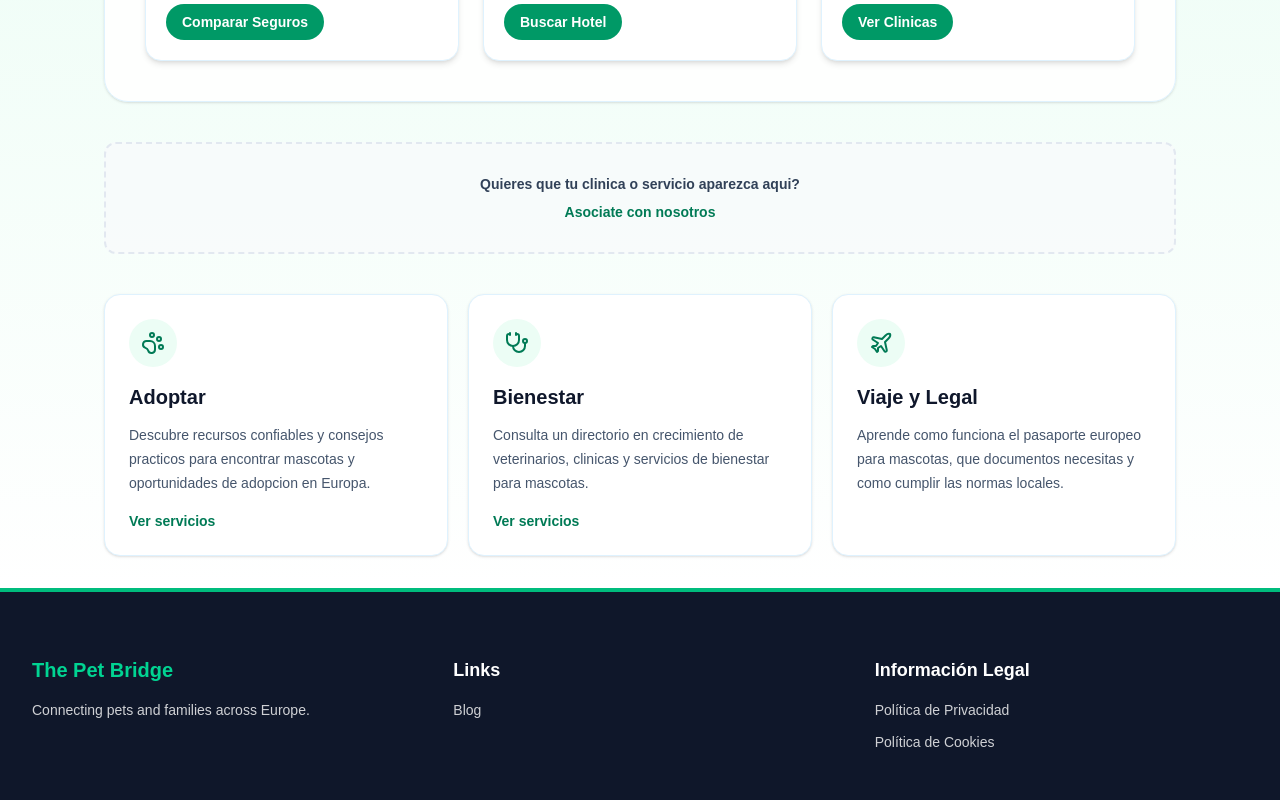
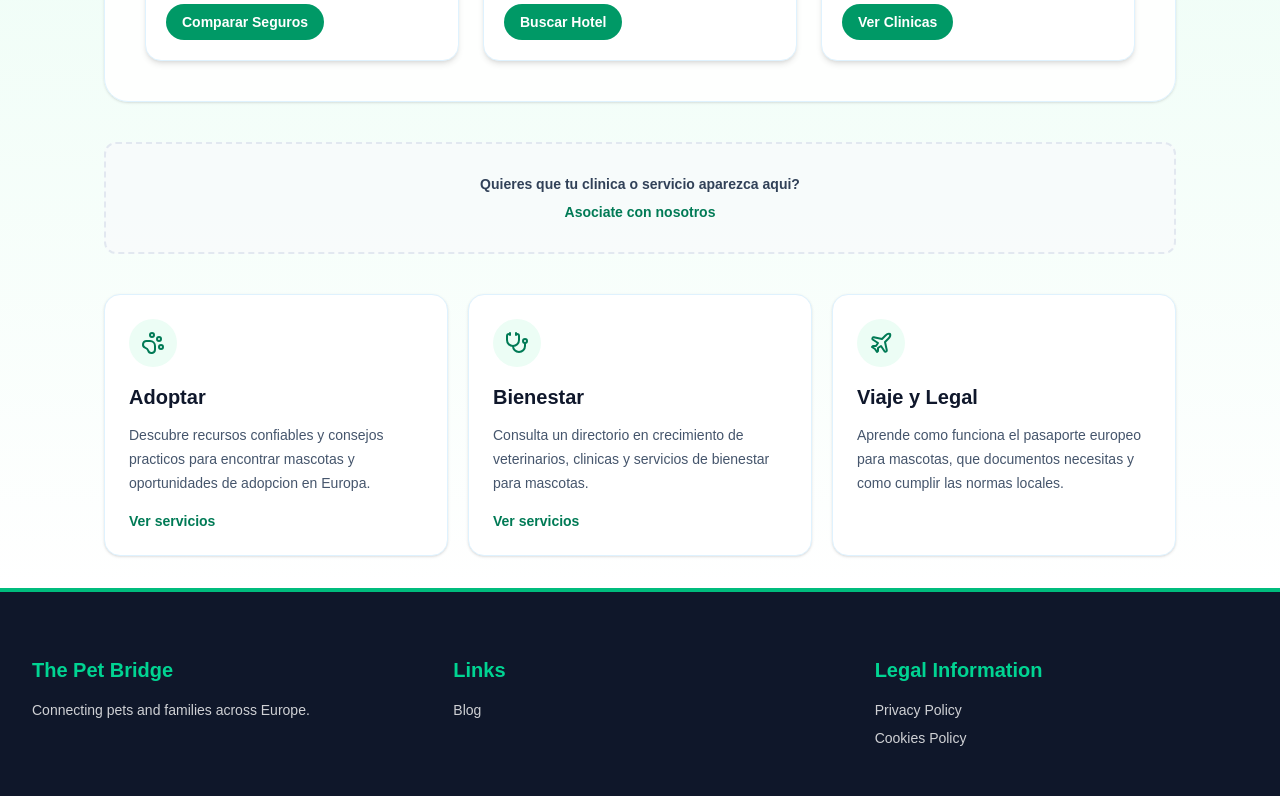
Before and after one commit to eduardochapellin1-debug/thepetbridge, a Next.js app: page / in a window 1280 px wide. Shown: the part 1020-1820 px from the top of the page. Built offline with nearby package versions, Linux system fonts and the light colour scheme.

Commit message:
fix: solucionado el idioma del footer con i18n

```diff
--- a/app/components/Footer.tsx
+++ b/app/components/Footer.tsx
@@ -1,40 +1,55 @@
 'use client';
-import { useI18n } from '@/app/i18n/I18nProvider'; // Ajusta la ruta exacta a tu proveedor si da error
+import { useI18n } from '@/app/i18n/I18nProvider';
 import Link from 'next/link';
 
 export default function Footer() {
   const { messages } = useI18n();
 
-  // Sistema de respaldo por si el JSON tarda en cargar en páginas especiales
-  const legalTitle = messages?.Footer?.legalTitle || "Legal Information";
-  const privacy = messages?.Footer?.privacyPolicy || "Privacy Policy";
-  const cookies = messages?.Footer?.cookiePolicy || "Cookies Policy";
+  // Sistema de respaldo con fallback en caso de que falle la carga del JSON
+  const description = messages?.footer?.description || "Connecting pets and families across Europe.";
+  const linksTitle = messages?.footer?.linksTitle || "Links";
+  const blogText = messages?.footer?.blog || "Blog";
+  const legalTitle = messages?.footer?.legalTitle || "Legal Information";
+  const privacyPolicy = messages?.footer?.privacyPolicy || "Privacy Policy";
+  const cookiePolicy = messages?.footer?.cookiePolicy || "Cookies Policy";
 
   return (
     <footer className="w-full bg-[#0f172a] text-white pt-16 pb-12 mt-auto block border-t-4 border-emerald-500">
       <div className="max-w-7xl mx-auto px-6 lg:px-8">
         <div className="grid grid-cols-1 md:grid-cols-3 gap-12 text-left">
 
-          {/* Columna 1 */}
+          {/* Columna 1: Info General */}
           <div>
             <h3 className="text-xl font-bold text-emerald-400 mb-4">The Pet Bridge</h3>
-            <p className="text-sm opacity-80">Connecting pets and families across Europe.</p>
+            <p className="text-sm opacity-80">{description}</p>
           </div>
 
-          {/* Columna 2 */}
+          {/* Columna 2: Enlaces (No estaba en tu código anterior) */}
           <div>
-            <h4 className="text-lg font-semibold mb-4">Links</h4>
+            <h3 className="text-xl font-bold text-emerald-400 mb-4">{linksTitle}</h3>
             <ul className="space-y-2 text-sm opacity-80">
-              <li><Link href="/blog" className="hover:text-emerald-400 transition-colors">Blog</Link></li>
+              <li>
+                <Link href="/blog" className="hover:text-emerald-400 transition-colors">
+                  {blogText}
+                </Link>
+              </li>
             </ul>
           </div>
 
-          {/* Columna 3 */}
+          {/* Columna 3: Información Legal */}
           <div>
-            <h4 className="text-lg font-semibold mb-4">{legalTitle}</h4>
-            <ul className="space-y-3 text-sm opacity-80">
-              <li><Link href="/privacidad" className="hover:text-emerald-400 transition-colors">{privacy}</Link></li>
-              <li><Link href="/cookies" className="hover:text-emerald-400 transition-colors">{cookies}</Link></li>
+            <h3 className="text-xl font-bold text-emerald-400 mb-4">{legalTitle}</h3>
+            <ul className="space-y-2 text-sm opacity-80">
+              <li>
+                <Link href="/privacidad" className="hover:text-emerald-400 transition-colors">
+                  {privacyPolicy}
+                </Link>
+              </li>
+              <li>
+                <Link href="/cookies" className="hover:text-emerald-400 transition-colors">
+                  {cookiePolicy}
+                </Link>
+              </li>
             </ul>
           </div>
 
```
